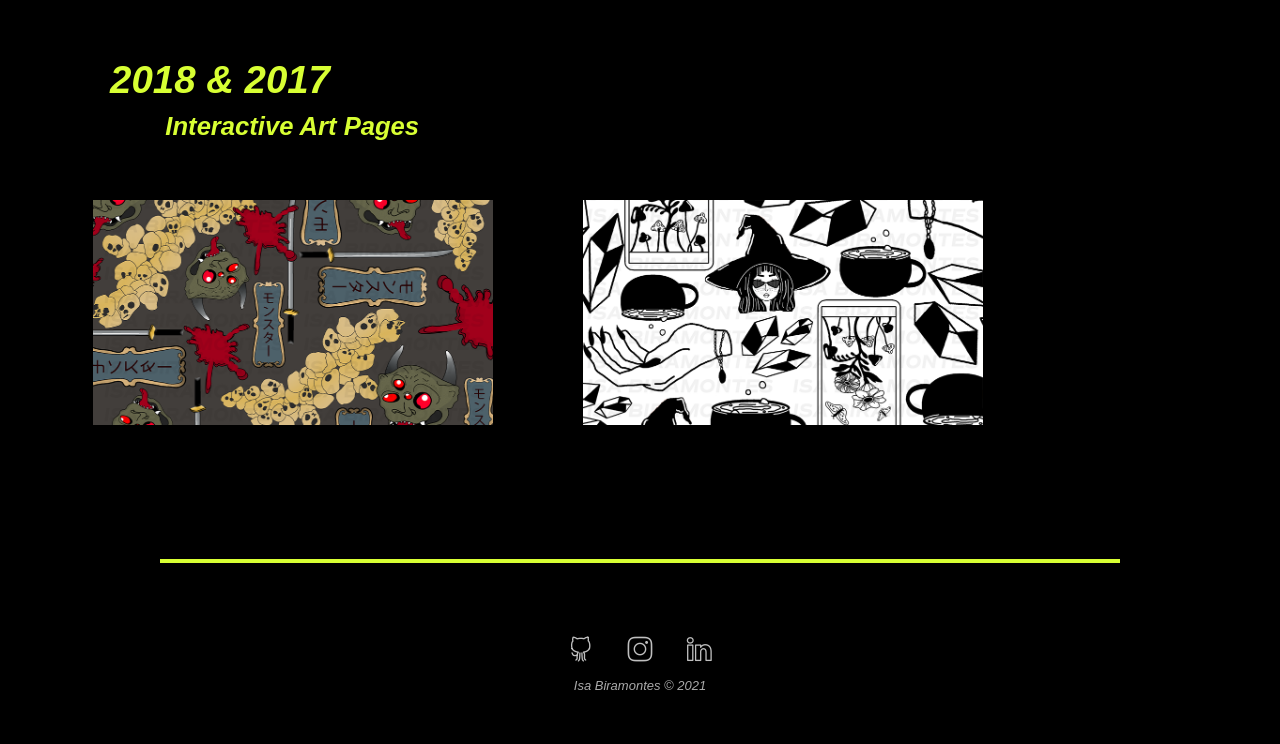
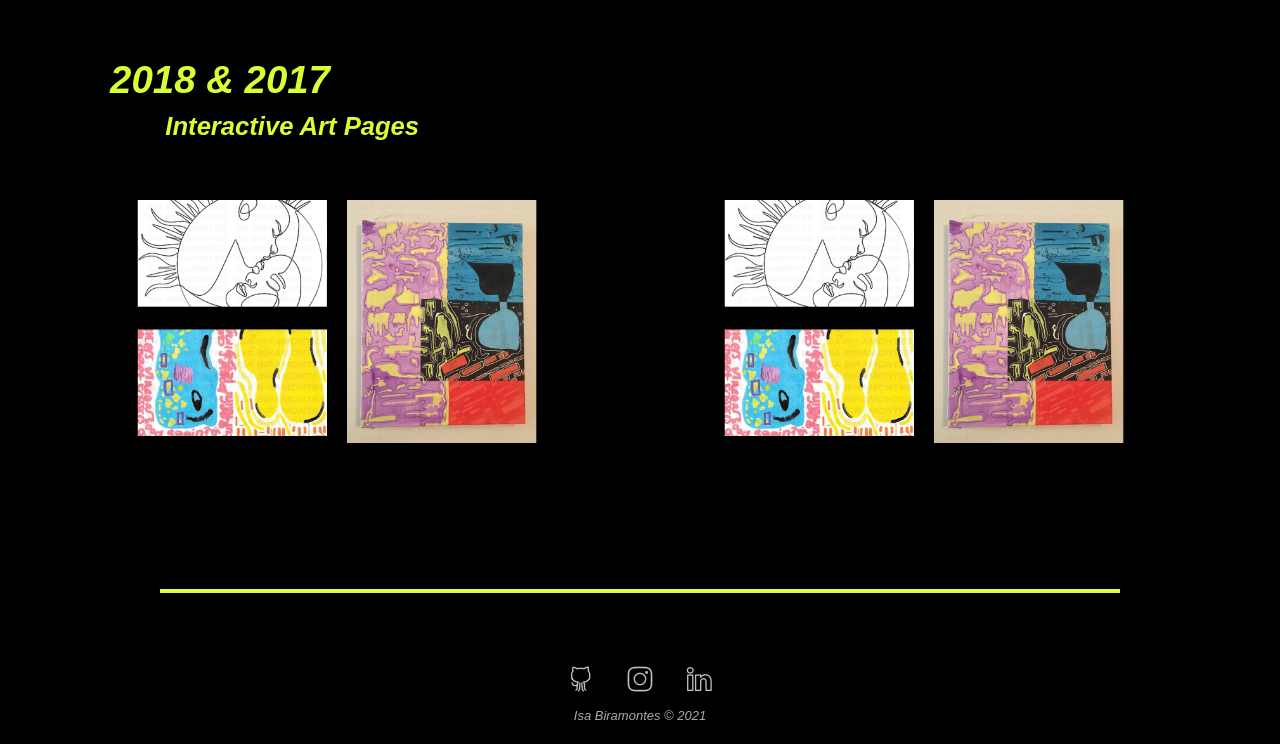
Before and after one commit to isabiramontes/2021_Portfolio, a PHP site: page /test2.html in a window 1280 px wide. Shown: the part 2438-3182 px from the top of the page. Before the commit the page ends 3128 px from the top, so only its background shows below. Run offline with PHP 8.4, Linux system fonts and the light colour scheme; some web fonts are replaced.

Commit message:
testing row w/ 2 cols

```diff
--- a/css/custom.css
+++ b/css/custom.css
@@ -66,13 +66,6 @@
 .overlayinn:hover {
   opacity: 1;
   transition: opacity ease 200ms;
-}
-.overlaytwo {
-  background:url(img/gears.jpg);
-  width:480px;
-  height: 360px;
-   display: inline-block;
-
 }
 .overhide {
   background: rgba(0,0,0,.75);
@@ -153,27 +146,6 @@
   padding: 1em 0;
   float: left;
 }
-/*
-@media screen and (max-width: 640px){
-  .container{
-    display: block;
-    width: 100%;
-  }
-}
-
-@media screen and (min-width: 900px){
-  .container{
-    width: 33.33333%;
-  }
-}
-.container .title{
-  color: #1a1a1a;
-  text-align: center;
-  margin-bottom: 10px;
-}
-*/
-
-
 .content {
   position: relative;
   width: 100%;
@@ -221,33 +193,15 @@
   -moz-transition: all 0.3s ease-in-out 0s;
   transition: all 0.3s ease-in-out 0s;
 }
-
 .content:hover .content-details{
   top: 50%;
   left: 50%;
   opacity: 1;
 }
-/*  h3 & p css
-.main-title{
-  color: #2d2d2d;
-  text-align: center;
-  text-transform: capitalize;
-  padding: 0.7em 0;
-}
-.content-details h3{
-  color: #fff;
-  font-weight: 500;
-  letter-spacing: 0.15em;
-  margin-bottom: 0.5em;
-  text-transform: uppercase;
-}
-
-.content-details p{
-  color: #fff;
-  font-size: 0.8em;
-}
-*/
 .fadeIn-top{
   top: 20%;
-
 }
+#column2 {
+  flex: 50%;
+    max-width: 50%;
+}
--- a/test2.html
+++ b/test2.html
@@ -139,7 +139,7 @@
                             <div class="content-overlay"></div>
                             <img class="content-image" src="img/art/2019/artist_2019_6.png" style="width:100%">
                             <div class="content-details fadeIn-top">
-                                <div class="captions"> Final Project Motifs  </div>
+                                <div class="captions"> Final Project Motifs </div>
                             </div>
                         </div>
                     </div>
@@ -170,7 +170,7 @@
                             <div class="content-overlay"></div>
                             <img class="content-image" src="img/art/2019/artist_2019_6.png" style="width:100%">
                             <div class="content-details fadeIn-top">
-                                <div class="captions"> Final Project Motifs  </div>
+                                <div class="captions"> Final Project Motifs </div>
                             </div>
                         </div>
                     </div>
@@ -249,22 +249,22 @@
                 <h3 style="font-size: 2vw; color: #d8ff33; text-align: left; text-indent: 5%;">Interactive Art Pages</h3>
             </div>
             <div class="row">
-                <div style="padding-right: 2%;" class="col-md-5">
+                <div style="padding-right: 2%;" class="column" id="column2">
                     <div class="container" data-aos="zoom-out-down" data-aos-duration="1000" data-aos-once="true" class="movement" style="padding-bottom: 11%;">
                         <div class="content">
                             <div class="content-overlay"></div>
-                            <img class="content-image" src="img/art/2019/artist_2019_2tb.png" style="width:100%">
+                            <img class="content-image" src="img/larger_tbs.png" style="width:100%">
                             <div class="content-details fadeIn-top">
                                 <div class="captions"> Inspired by <i>The Stranger</i>, 2018 </div>
                             </div>
                         </div>
                     </div>
                 </div>
-                <div style="padding-right: 2%;" class="col-md-5" >
+                <div style="padding-right: 2%;" class="column" id="column2">
                     <div class="container" data-aos="zoom-out-down" data-aos-duration="1000" data-aos-once="true" class="movement" style="padding-bottom: 11%;">
                         <div class="content">
                             <div class="content-overlay"></div>
-                            <img class="content-image" src="img/art/2019/artist_2019_4tb.png" style="width:100%">
+                            <img class="content-image" src="img/larger_tbs.png" style="width:100%">
                             <div class="content-details fadeIn-top">
                                 <div class="captions"> Inspired by <i>Macbeth</i>, 2017 </div>
                             </div>
@@ -287,4 +287,5 @@
     <script src="js/stylish-portfolio.js"></script>
     <script src="js/custom.js"></script>
 </body>
+
 </html>
```
Also changed, not shown: img/larger_tbs.png (added).
